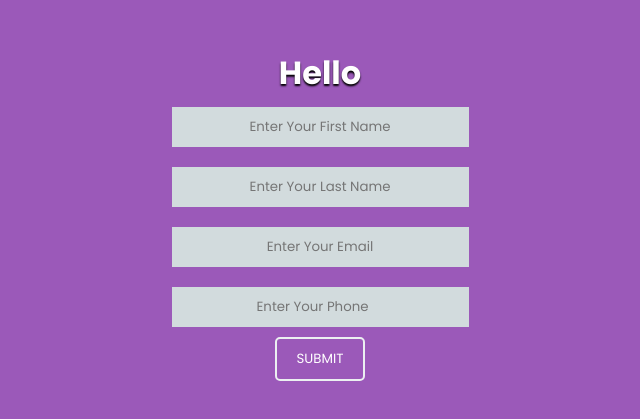
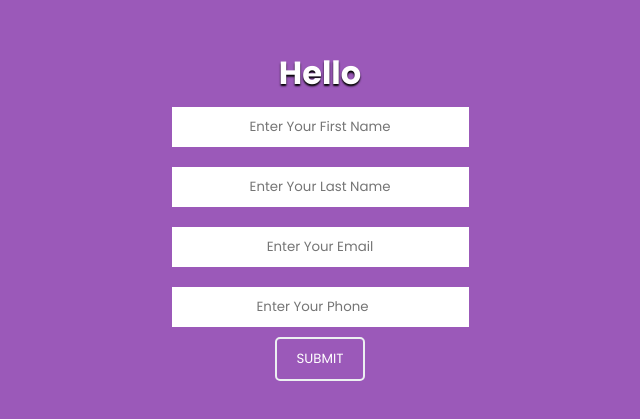
Before and after one commit to AmirAliLiaqat/react-app, a React (Create React App) app: page / in a window 1280 px wide. Shown: the part 185-604 px from the top of the page, without its empty margins (320-960 px from the left). Built offline with nearby package versions, Linux system fonts and the light colour scheme; a web font is replaced by a local one.

Commit message:
All the remaining tags...

```diff
--- a/src/index.css
+++ b/src/index.css
@@ -4,7 +4,6 @@
     margin: 0;
     box-sizing: border-box;
     font-family: 'Poppins', sans-serif;
-    background-color: #d2dbdd;
 }
 
 div{
```
